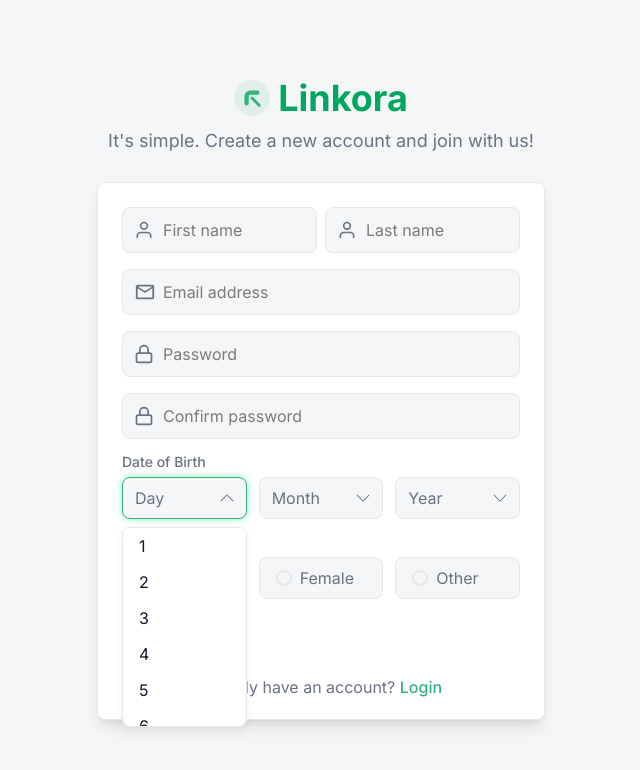
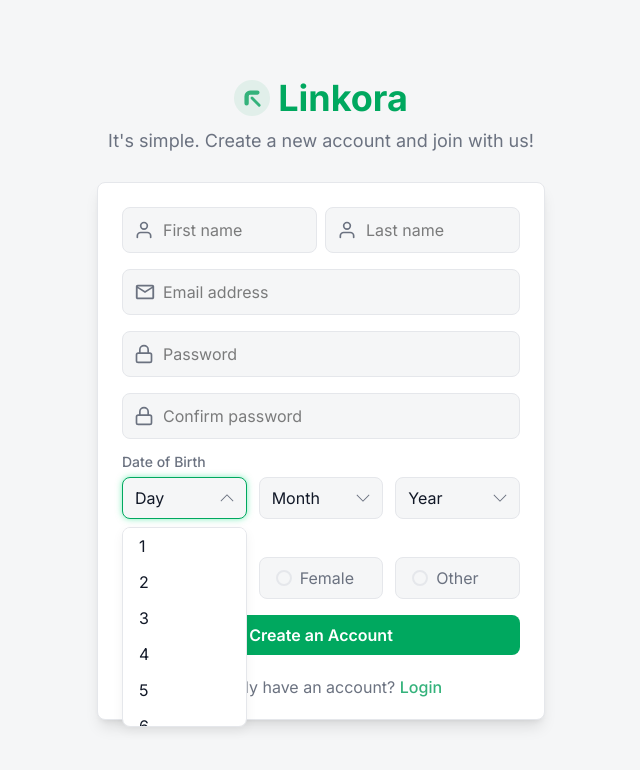
Before and after one commit to arafatYasir/Linkora, a React (Vite) app in the folder frontend/: page /signup in a window 1280 px wide. Both pictures are taken after a click on the button "Day". Shown: the top 770 px of the page, without its empty margins (319-959 px from the left). Built offline with nearby package versions, Linux system fonts and the light colour scheme; no server answers.

Commit message:
Signup form design done

```diff
--- a/frontend/src/components/common/CustomSelect.jsx
+++ b/frontend/src/components/common/CustomSelect.jsx
@@ -1,5 +1,4 @@
 import { useState, useRef, useEffect } from "react";
-import { FaAngleDown } from "react-icons/fa6";
 import { TfiAngleDown } from "react-icons/tfi";
 
 const CustomSelect = ({ value, onChange, options, placeholder, paddingX, paddingY }) => {
@@ -22,9 +21,10 @@
             <button
                 type="button"
                 onClick={() => setIsOpen(!isOpen)}
-                className={`w-full rounded-[var(--radius-button)] border outline-none text-left flex items-center justify-between transition-[var(--transition-default)] bg-[var(--color-bg)] text-[var(--color-text-secondary)] cursor-pointer border-[var(--color-border)] ${value ? "text-[var(--color-text-primary)]" : ""} ${isOpen ? "border-[var(--color-primary)] shadow-[var(--color-glow-green)]" : ""} hover:border-primary-hover`}
+                className={`w-full rounded-[var(--radius-button)] border outline-none text-left flex items-center justify-between bg-bg text-text-primary cursor-pointer border-[var(--color-border)] ${value ? "text-text-primary" : ""} ${isOpen ? "border-primary-hover shadow-[var(--color-glow-green)]" : ""} hover:border-primary-hover`}
                 style={{
-                    padding: `${paddingY} ${paddingX}`
+                    padding: `${paddingY} ${paddingX}`,
+                    transition: "var(--transition-default) border"
                 }}
             >
                 <span>{value ? value : placeholder}</span>
@@ -38,7 +38,7 @@
             {/* --- Dropdown Menu --- */}
             {isOpen && (
                 <div
-                    className={`absolute z-50 w-full mt-2 rounded-[var(--radius-button)] border border-[var(--color-border)] bg-[var(--color-surface)] shadow-[var(--shadow-light)] max-h-[200px] overflow-y-auto custom-scrollbar`}
+                    className={`absolute z-50 w-full mt-2 rounded-[var(--radius-button)] border border-border bg-surface shadow-[var(--shadow-light)] max-h-[200px] overflow-y-auto custom-scrollbar`}
                 >
                     {options.map((option, index) => {
                         const active = value === option;
@@ -51,7 +51,7 @@
                                     onChange(option);
                                     setIsOpen(false);
                                 }}
-                                className={`w-full px-4 py-2.5 text-left transition-[var(--transition-default)] text-text-primary hover:bg-primary/30 ${active ? "border border-primary rounded-lg" : "hover:bg-primary/20"} cursor-pointer`}
+                                className={`w-full px-4 py-2.5 text-left transition-[var(--transition-default)] text-text-primary hover:bg-primary/30 ${active ? "border border-primary rounded-lg hover:bg-transparent" : "hover:bg-primary/20"} cursor-pointer`}
                             >
                                 {option}
                             </button>
--- a/frontend/src/components/signup/GenderBtn.jsx
+++ b/frontend/src/components/signup/GenderBtn.jsx
@@ -1,6 +1,11 @@
 const GenderBtn = ({ formData, handleChange, gender }) => {
     return (
-        <label className={`flex items-center gap-2 cursor-pointer px-4 py-3 rounded-lg border border-border transition-all bg-bg ${formData.gender === gender ? "text-primary-hover" : "text-text-primary"} hover:border-primary-hover`}>
+        <label
+            className={`flex items-center gap-2 cursor-pointer px-4 py-3 rounded-lg border border-border bg-bg ${formData.gender === gender ? "text-primary-hover" : "text-text-primary"} hover:border-primary-hover`}
+            style={{
+                transition: "var(--transition-default) border"
+            }}
+        >
             <input
                 type="radio"
                 name="gender"
--- a/frontend/src/pages/SignUpPage.jsx
+++ b/frontend/src/pages/SignUpPage.jsx
@@ -39,8 +39,6 @@
 
     setMessage(signUpMutation.data.message);
   }
-
-  console.log(formData)
 
   return (
     <div className="min-h-screen flex items-center justify-center px-4 py-8 bg-bg">
@@ -152,7 +150,7 @@
                 <CustomSelect
                   placeholder="Day"
                   value={formData.day}
-                  setValue={(value) => setFormData(prev => ({ ...prev, day: value }))}
+                  onChange={(value) => setFormData(prev => ({ ...prev, day: value }))}
                   options={Array.from({ length: 31 }, (_, i) => i + 1)}
                   paddingX="12px"
                   paddingY="12px"
@@ -163,7 +161,7 @@
                 <CustomSelect
                   placeholder="Month"
                   value={formData.month}
-                  setValue={(value) => setFormData(prev => ({ ...prev, month: value }))}
+                  onChange={(value) => setFormData(prev => ({ ...prev, month: value }))}
                   options={Array.from({ length: 12 }, (_, i) => i + 1)}
                   paddingX="12px"
                   paddingY="12px"
@@ -174,7 +172,7 @@
                 <CustomSelect
                   placeholder="Year"
                   value={formData.year}
-                  setValue={(value) => setFormData(prev => ({ ...prev, year: value }))}
+                  onChange={(value) => setFormData(prev => ({ ...prev, year: value }))}
                   options={Array.from({ length: 101 }, (_, i) => new Date().getFullYear() - i)}
                   paddingX="12px"
                   paddingY="12px"
@@ -198,12 +196,7 @@
             <button
               type="submit"
               disabled={isLoading}
-              className="w-full py-3 px-5 rounded-lg font-semibold text-white transition-all hover:opacity-90"
-              style={{
-                background: 'var(--color-gradient-primary)',
-                cursor: isLoading ? 'not-allowed' : 'pointer',
-                opacity: isLoading ? 0.7 : 1
-              }}
+              className={`w-full py-3 px-5 rounded-lg font-semibold text-white bg-gradient-primary transition-[var(--transition-default)] ${isLoading ? "bg-primary-hover/80 cursor-not-allowed opacity-70" : "bg-primary-hover cursor-pointer opacity-100"} active:scale-98 hover:bg-primary-hover/80`}
             >
               {isLoading ? "Creating..." : "Create an Account"}
             </button>
```
